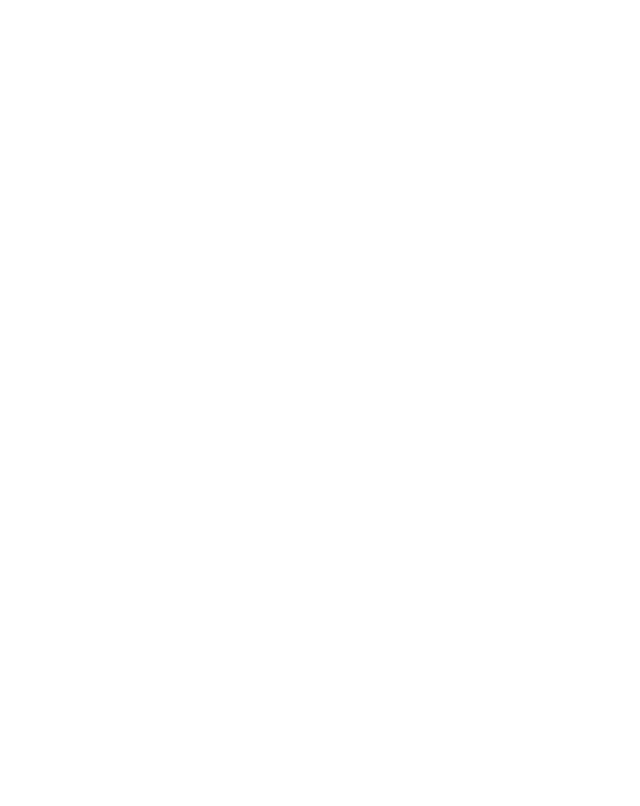
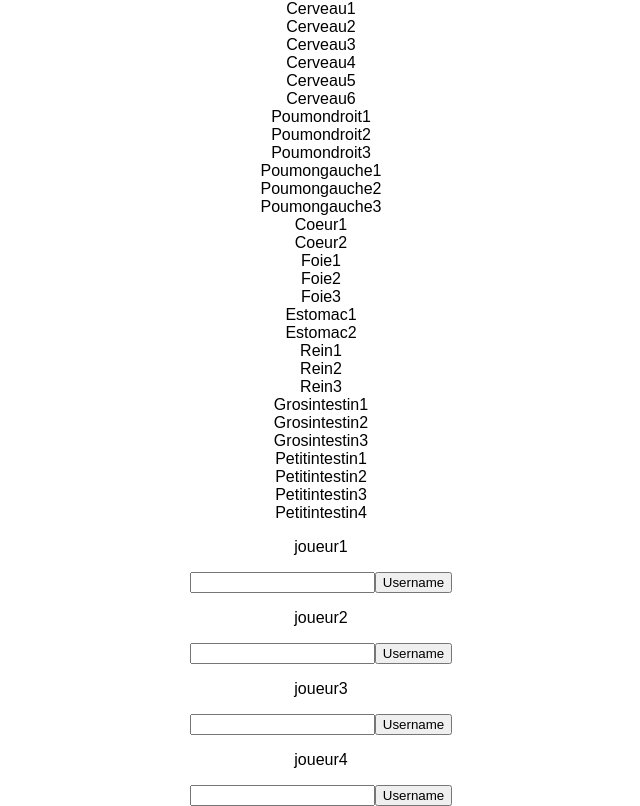
Before and after one commit to nasrisofiane/TheElderRisk, a React (Create React App) app in the folder sicknesstormreact/: page / in a window 1280 px wide. Shown: the whole page, without its empty margins (319-959 px from the left). Built offline with nearby package versions, Linux system fonts and the light colour scheme.

Commit message:
React project npm added to node_modules

```diff
--- a/sicknesstormreact/src/App.js
+++ b/sicknesstormreact/src/App.js
@@ -1,11 +1,13 @@
 import React, { Component } from 'react';
 import './App.css';
-
+import Formulaire from './formulaire';
+import BodyMap from './BodyMap';
 class App extends Component {
   render() {
     return (
       <div className="App">
-
+        <BodyMap/>
+        <Formulaire/>
       </div>
     );
   }
```
Also changed, not shown: sicknesstormreact/package.json (line endings or trailing spaces).
